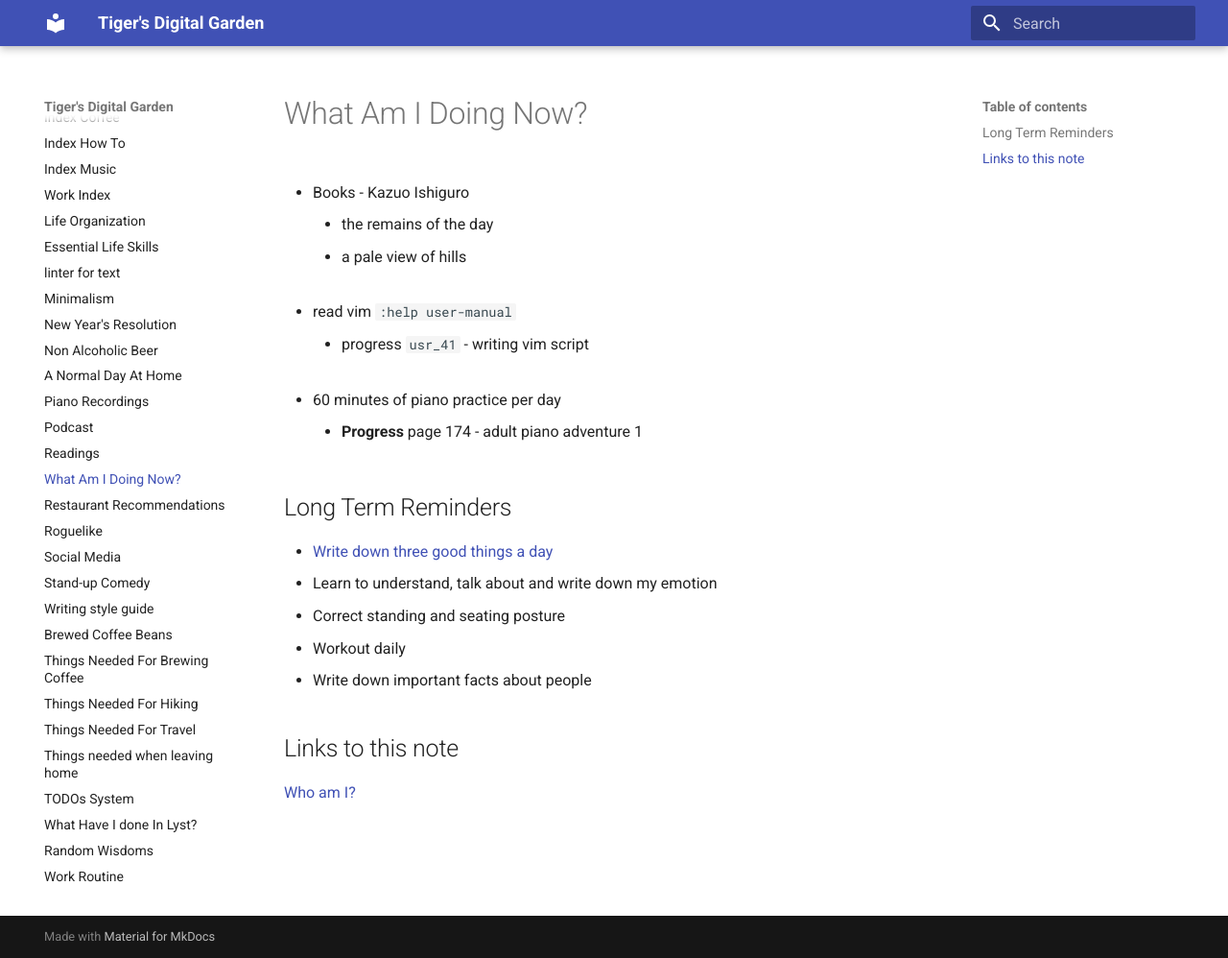
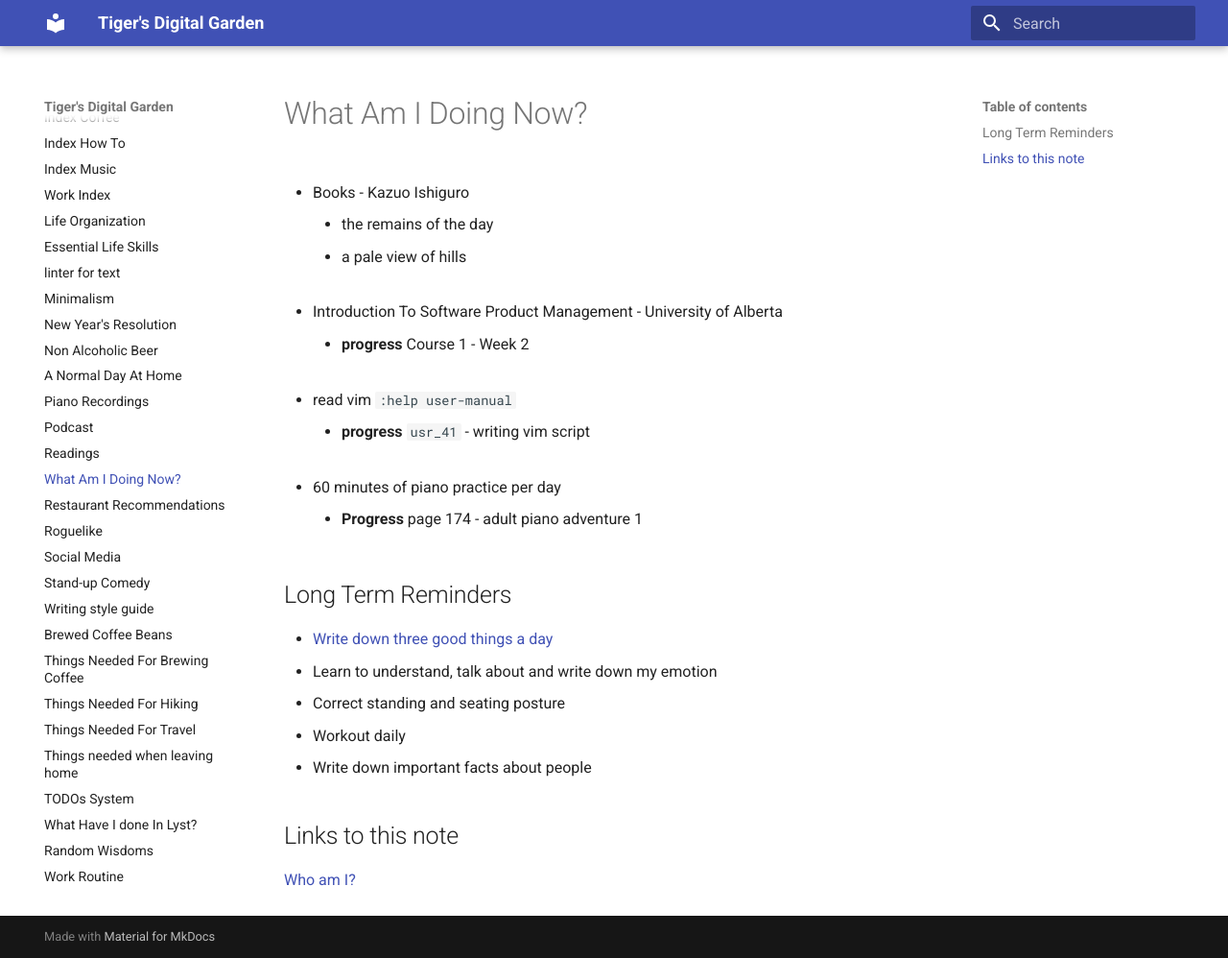
Before and after one commit to ynotstartups/notes, an MkDocs documentation site: the page built from notes/reminders.md, in a window 1280 px wide and 998 px high. Shown: the whole window at 96% size. Built offline with MkDocs 1.6.1 and Material for MkDocs 9.7.7, drawn with Linux system fonts in a browser that asks for light colours.

Commit message:
update progress

```diff
--- a/notes/reminders.md
+++ b/notes/reminders.md
@@ -5,9 +5,13 @@
   - the remains of the day
   - a pale view of hills
 
+- Introduction To Software Product Management - University of Alberta
+
+  - **progress** Course 1 - Week 2
+
 - read vim `:help user-manual`
 
-  - progress `usr_41` - writing vim script
+  - **progress** `usr_41` - writing vim script
 
 - 60 minutes of piano practice per day
 
```
